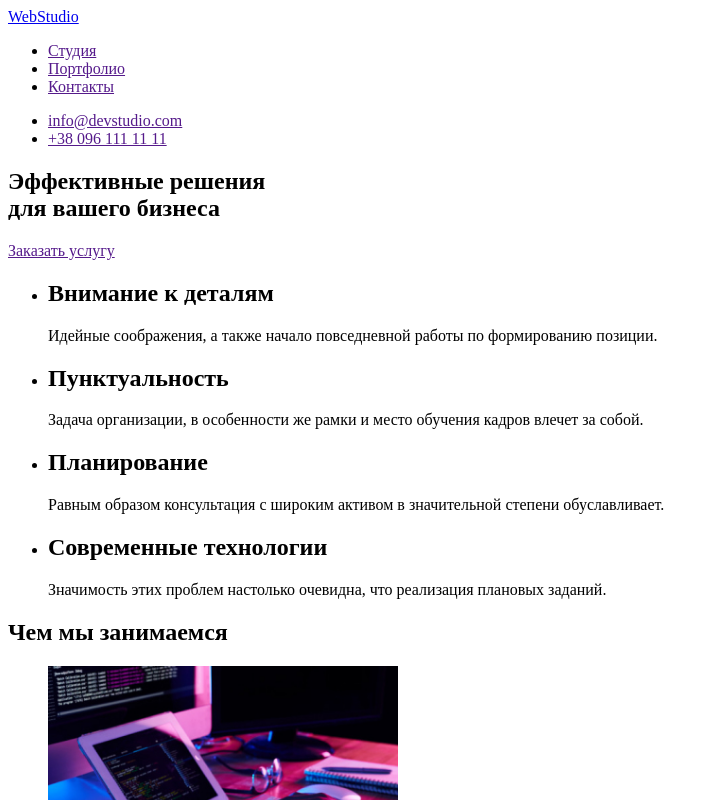
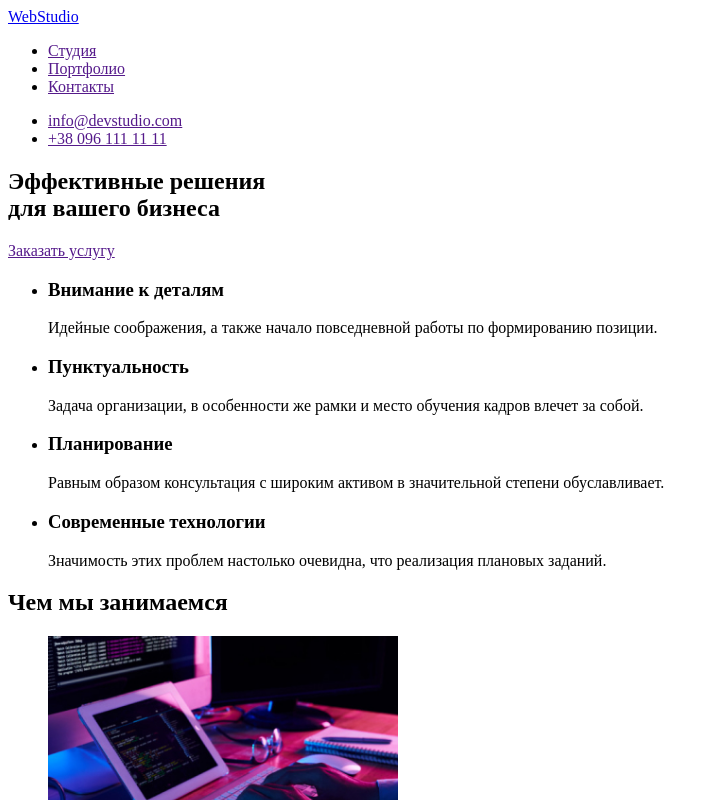
Before and after one commit to AleksandrBrazhnyk/goit-markup-hw-01, a plain HTML site: page index.html in a window 1280 px wide. Shown: the top 800 px of the page, without its empty margins (0-719 px from the left). Drawn offline with Linux system fonts and the light colour scheme.

Commit message:
правка 2

```diff
--- a/index.html
+++ b/index.html
@@ -35,28 +35,28 @@
       <section>
         <ul>
           <li>
-            <h2>Внимание к деталям</h2>
+            <h3>Внимание к деталям</h3>
             <p>
               Идейные соображения, а также начало повседневной работы по
               формированию позиции.
             </p>
           </li>
           <li>
-            <h2>Пунктуальность</h2>
+            <h3>Пунктуальность</h3>
             <p>
               Задача организации, в особенности же рамки и место обучения кадров
               влечет за собой.
             </p>
           </li>
           <li>
-            <h2>Планирование</h2>
+            <h3>Планирование</h3>
             <p>
               Равным образом консультация с широким активом в значительной
               степени обуславливает.
             </p>
           </li>
           <li>
-            <h2>Современные технологии</h2>
+            <h3>Современные технологии</h3>
             <p>
               Значимость этих проблем настолько очевидна, что реализация
               плановых заданий.
@@ -122,11 +122,13 @@
     <footer>
       <div>
         <a href="/"> WebStudio </a>
-        <address>г. Киев, пр-т Леси Украинки, 26</address>
-        <ul>
-          <li><a href="">info@devstudio.com </a></li>
-          <li><a href="">+38 096 111 11 11</a></li>
-        </ul>
+        <address>
+          г. Киев, пр-т Леси Украинки, 26
+          <ul>
+            <li><a href="">info@devstudio.com </a></li>
+            <li><a href="">+38 096 111 11 11</a></li>
+          </ul>
+        </address>
       </div>
     </footer>
   </body>
```
Also changed, not shown: css/styles.css (added).
